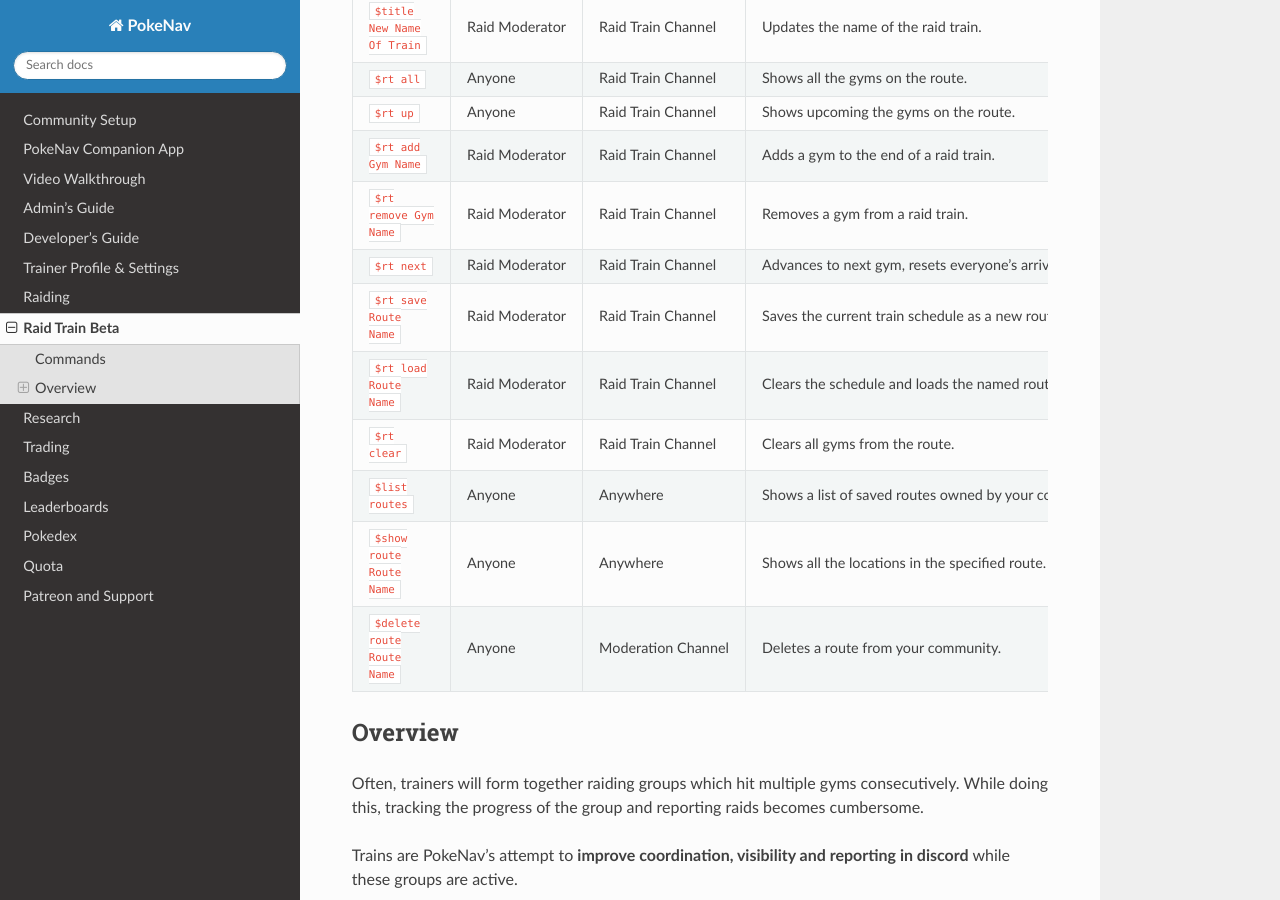
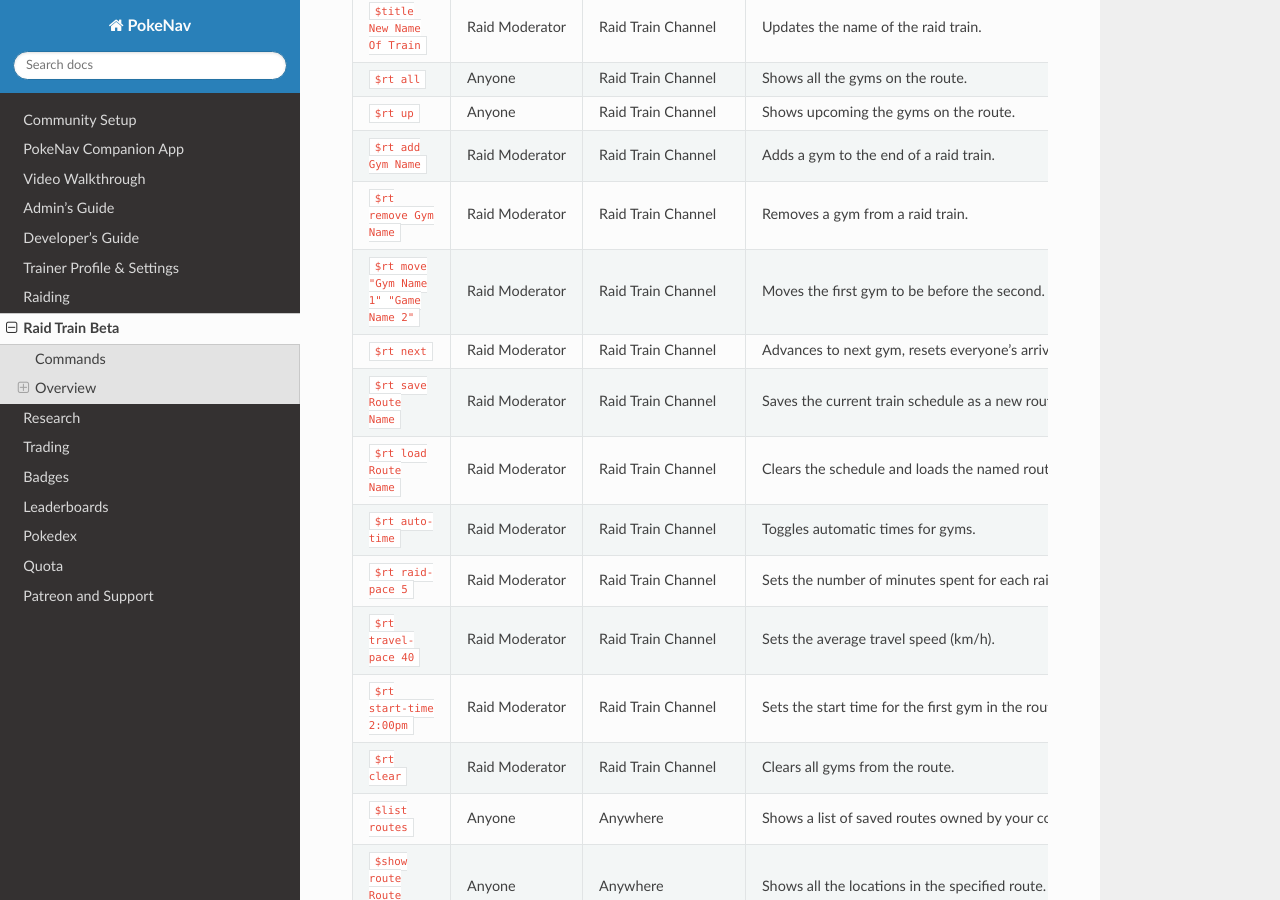
Before and after one commit to PokeNavBot/pokenav-documentation, a Sphinx documentation site: the page built from source/raid_trains.md, in a window 1280 px wide and 900 px high, scrolled down 627 px. Built offline with Sphinx 7.4.7 and the Read the Docs theme 2.0.0, drawn with Linux system fonts in a browser that asks for light colours; formulas are drawn with MathJax 3; some of the changed text lies outside the part shown.

Commit message:
raid train docs

```diff
--- a/source/raid_trains.md
+++ b/source/raid_trains.md
@@ -24,9 +24,14 @@
    ``$rt up``, Anyone, Raid Train Channel, "Shows upcoming the gyms on the route."
    ``$rt add Gym Name``, Raid Moderator, Raid Train Channel, "Adds a gym to the end of a raid train."
    ``$rt remove Gym Name``, Raid Moderator, Raid Train Channel, "Removes a gym from a raid train."
+   ``$rt move "Gym Name 1" "Game Name 2"``, Raid Moderator, Raid Train Channel, "Moves the first gym to be before the second."
    ``$rt next``, Raid Moderator, Raid Train Channel, "Advances to next gym, resets everyone's arrival status."
    ``$rt save Route Name``, Raid Moderator, Raid Train Channel, "Saves the current train schedule as a new route."
    ``$rt load Route Name``, Raid Moderator, Raid Train Channel, "Clears the schedule and loads the named route as the new schedule."
+   ``$rt auto-time``, Raid Moderator, Raid Train Channel, "Toggles automatic times for gyms."
+   ``$rt raid-pace 5``, Raid Moderator, Raid Train Channel, "Sets the number of minutes spent for each raid."
+   ``$rt travel-pace 40``, Raid Moderator, Raid Train Channel, "Sets the average travel speed (km/h)."
+   ``$rt start-time 2:00pm``, Raid Moderator, Raid Train Channel, "Sets the start time for the first gym in the route."
    ``$rt clear``, Raid Moderator, Raid Train Channel, "Clears all gyms from the route."
    ``$list routes``, Anyone, Anywhere, "Shows a list of saved routes owned by your community."
    ``$show route Route Name``, Anyone, Anywhere, "Shows all the locations in the specified route."
```
Also changed, not shown: other parts of source/raid_trains.md (+0 -6 lines).
